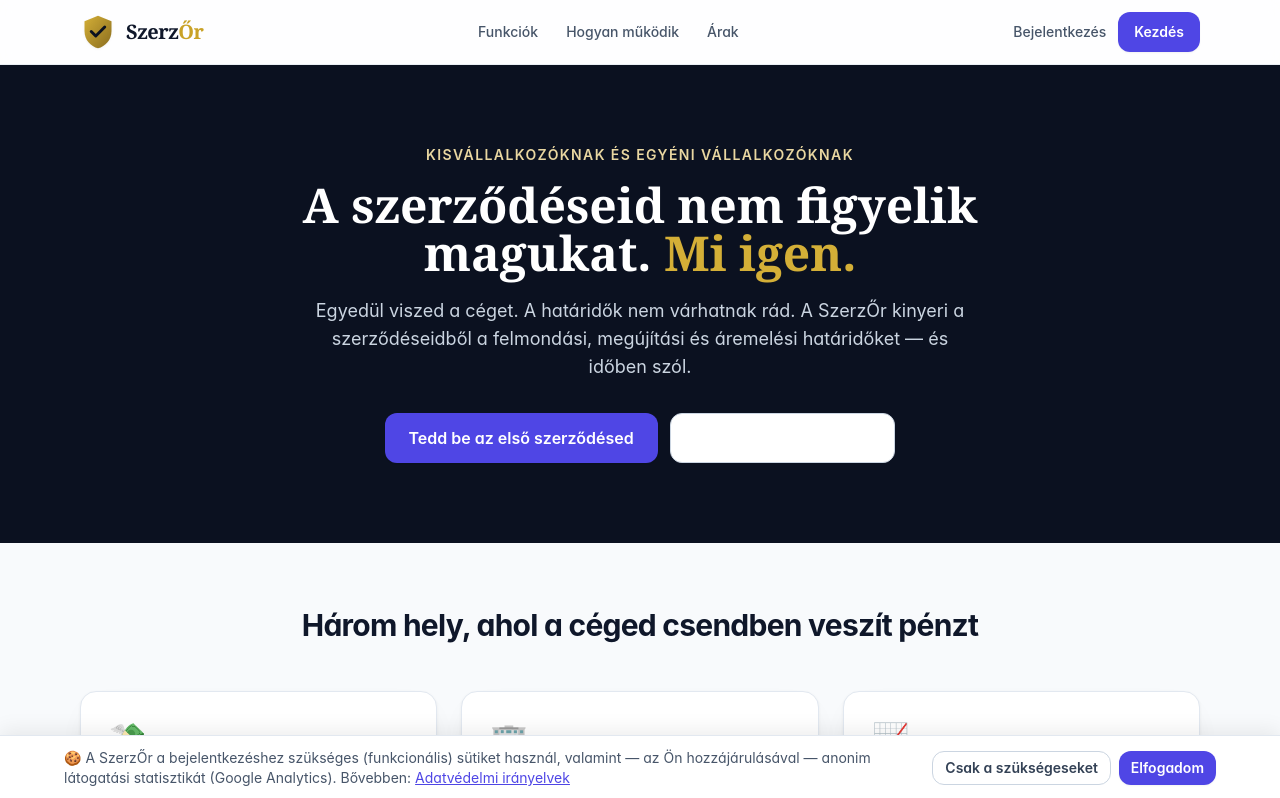
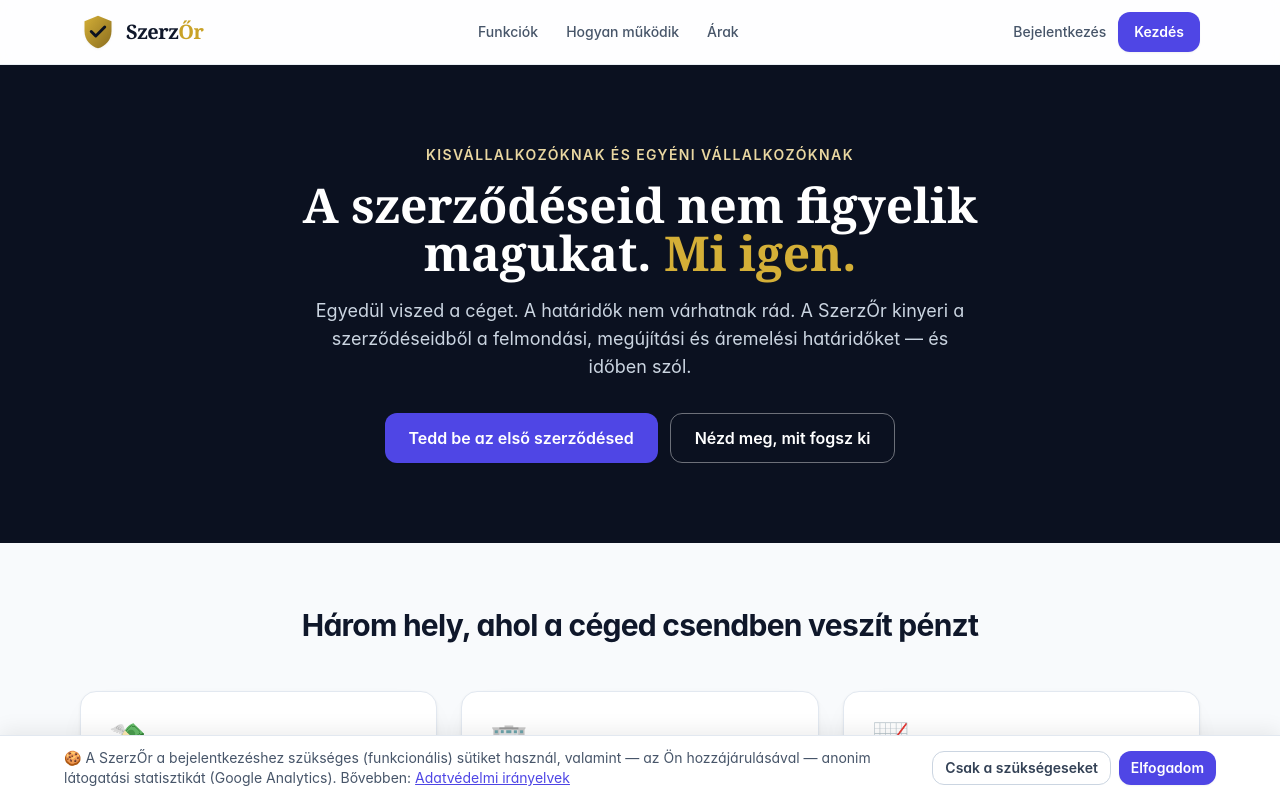
Before and after one commit to Nyulbelawoman/szerz-r, a Next.js app: page /vallalkozoknak in a window 1280 px wide. Shown: the top 798 px of the page. Built offline with nearby package versions, Linux system fonts and the light colour scheme; no server answers.

Commit message:
Fix: hero ghost gomb lathatatlansaga (feher a feheren)

```diff
--- a/src/app/vallalkozoknak/page.tsx
+++ b/src/app/vallalkozoknak/page.tsx
@@ -72,7 +72,10 @@
             <Link href="/signup" className="btn-primary px-6 py-3 text-base">
               Tedd be az első szerződésed
             </Link>
-            <a href="#fajdalmak" className="btn-ghost px-6 py-3 text-base text-white">
+            <a
+              href="#fajdalmak"
+              className="inline-flex items-center justify-center gap-2 rounded-xl border border-white/40 px-6 py-3 text-base font-semibold text-white transition hover:bg-white/10"
+            >
               Nézd meg, mit fogsz ki
             </a>
           </div>
```
